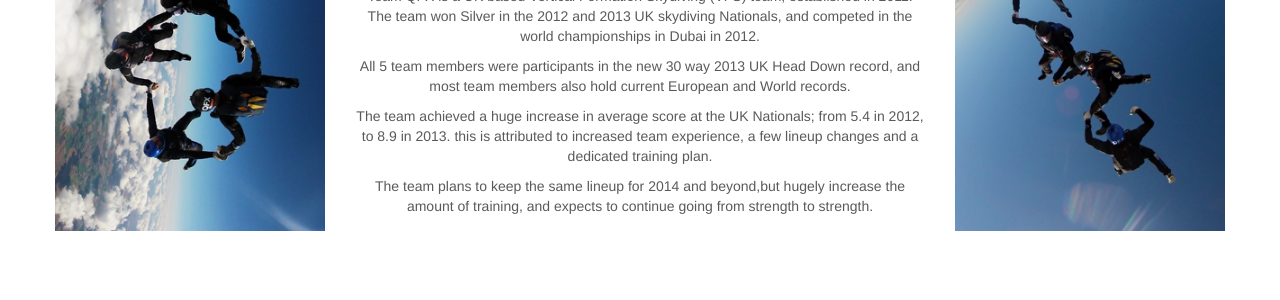
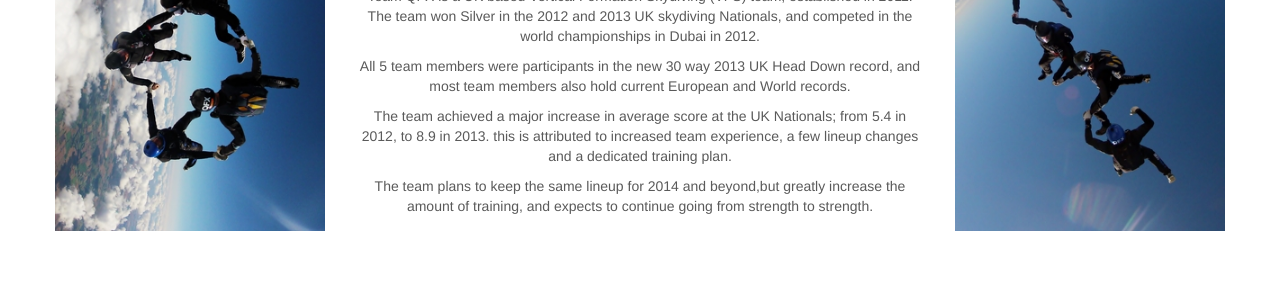
Before and after one commit to teamqfx/teamqfx.github.io, a Jekyll site: the page members.html, which Jekyll copies as it is, in a window 1280 px wide and 900 px high. Shown: the part 155-455 px from the top of the window. Built offline with Jekyll 4.4.1, drawn with Linux system fonts in a browser that asks for light colours; Markdown is read by kramdown in place of the engine named in the settings.

Commit message:
Update members.html

```diff
--- a/members.html
+++ b/members.html
@@ -37,7 +37,7 @@
 <div class="navbar-collapse collapse">
   <ul class="nav navbar-nav">
     <li><a href="index.html">Home</a></li>
-    <li class="active"><a href="#about">About</a></li>
+    <li class="active"><a href="members.html">About</a></li>
     <li><a href="bootstrap-gallery/photos2.html">Photo</a></li>
     <li><a href="videos.html">Video</a></li>
     <li><a href="sponsors.html">Sponsors</a></li>
@@ -55,17 +55,17 @@
     <div class="container marketing">
     <div class="row featurette">
     <div class="col-md-3">
-      <img class="featurette-image img-responsive" src="img/team2.jpg"alt="qfx">
+      <img class="featurette-image img-responsive" src="img/team2.JPG"alt="qfx">
     </div>
     <div class="col-md-6">
      <h1><center>Team QFX </center></h1>
       <p><center>Team QFX is a UK based Vertical Formation Skydiving (VFS) team, established in 2011. The team won Silver in the 2012 and 2013 UK skydiving Nationals, and competed in the world  championships in Dubai in 2012. </center></p>
       <p><center>All 5 team members were participants in the new 30 way 2013 UK Head Down record, and most team members also hold current European and World records.</center></p>
-      <p><center>The team achieved a huge increase in average score at the UK Nationals; from 5.4 in 2012, to 8.9 in 2013. this is attributed to increased team experience, a few lineup changes and a dedicated training plan.</center> </p>
-      <p><center>The team plans to keep the same lineup for 2014 and beyond,but hugely increase the amount of training, and expects to continue going from strength to strength.</center></p>
+      <p><center>The team achieved a major increase in average score at the UK Nationals; from 5.4 in 2012, to 8.9 in 2013. this is attributed to increased team experience, a few lineup changes and a dedicated training plan.</center> </p>
+      <p><center>The team plans to keep the same lineup for 2014 and beyond,but greatly increase the amount of training, and expects to continue going from strength to strength.</center></p>
     </div>
     <div class="col-md-3">
-      <img class="featurette-image img-responsive"src="img/team1.jpg"alt="qfx">
+      <img class="featurette-image img-responsive" src="img/team1.JPG"alt="qfx">
     </div>
     </div>
 
```
